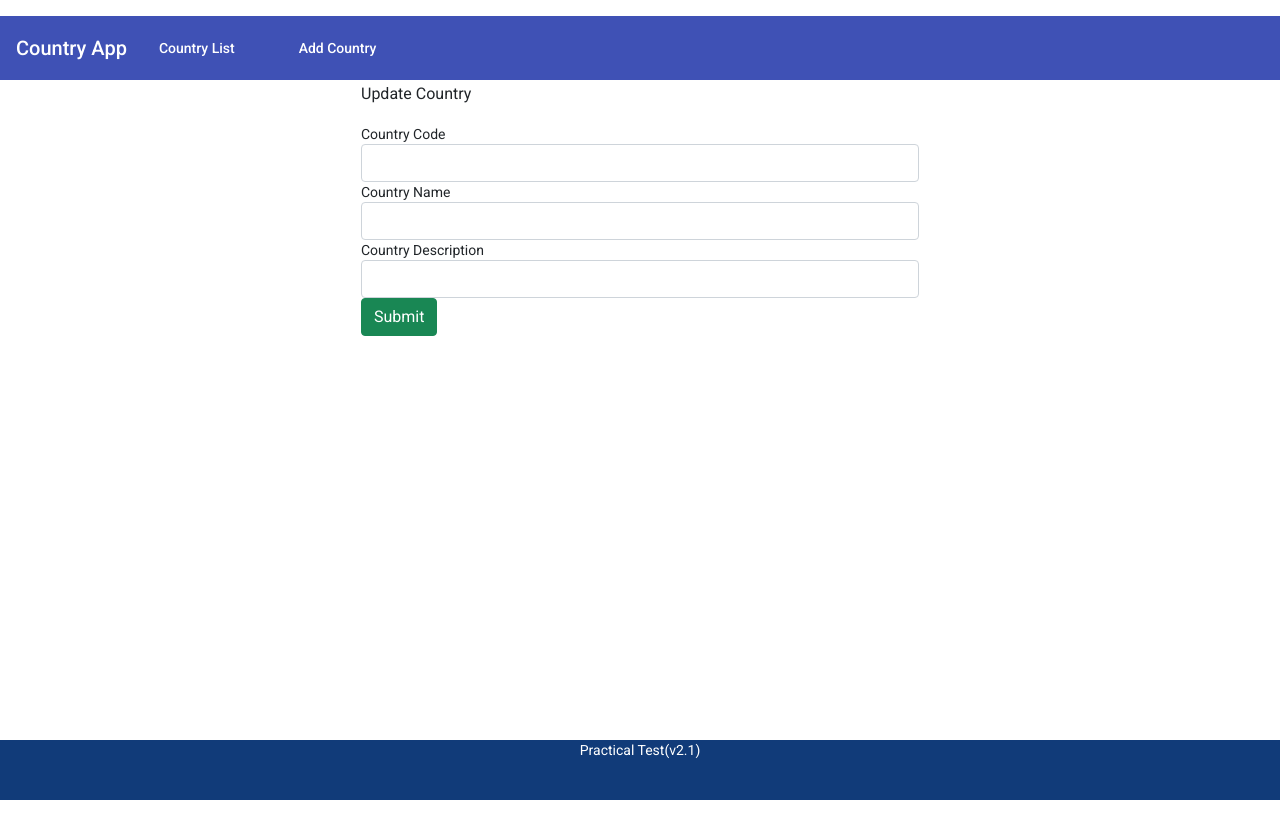
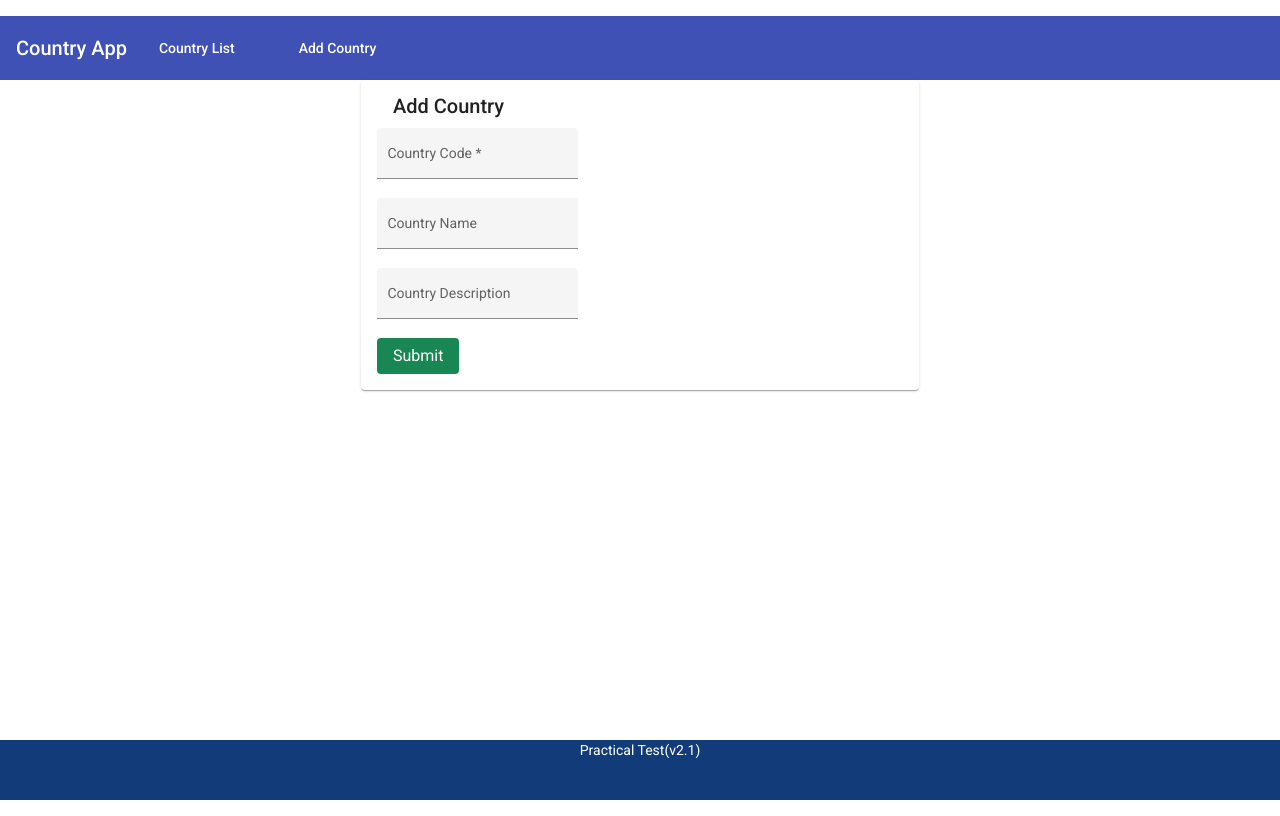
Before and after one commit to dilumini/PTest-Angular_Front_End, an Angular app: page /update-country/1 in a window 1280 px wide. Built offline with nearby package versions, Linux system fonts and the light colour scheme; no server answers.

Commit message:
connect angular frontend with springboot backend

```diff
--- a/src/app/update-country/update-country.component.html
+++ b/src/app/update-country/update-country.component.html
@@ -1,27 +1,50 @@
   <div class="col-md-6 offset-md-3">
-    <h3> Update Country </h3>
 
-    <form (ngSubmit) = "onSubmit()">
+        <mat-card>
+            <mat-card-header>
+                <mat-card-title>
+                    Add Country
+                </mat-card-title>
+             </mat-card-header>
+
+            <mat-card-content>
+
+                <form (ngSubmit) = "onSubmit()"  #addcountry=ngForm>
 
                     <div class="form-group">
-            <label> Country Code</label>
-            <input type="text" class ="form-control" id = "countryCode"
-                [(ngModel)] = "country.countryCode" name = "countryCode">
+                    <mat-form-field class="full-width" appearance="fill"  >
+                        <mat-label>Country Code</mat-label>
+                        <input matInput placeholder="Country Code" required
+                        [(ngModel)] = "country.countryCode" name="countryCode" #name="ngModel">
+                    </mat-form-field>
                     </div>
 
                     <div class="form-group">
-            <label> Country Name</label>
-            <input type="text" class ="form-control" id = "countryName"
-                [(ngModel)] = "country.countryName" name = "countryName">
+                    <mat-form-field class="full-width" appearance="fill">
+                        <mat-label>Country Name</mat-label>
+                        <input matInput placeholder="Country Name"
+                         [(ngModel)] = "country.countryName" [ngModelOptions]="{standalone: true}">
+                    </mat-form-field>
                 </div>
 
                 <div class="form-group">
-            <label> Country Description</label>
-            <input type="text" class ="form-control" id = "countryDesc"
-                [(ngModel)] = "country.countryDesc" name = "countryDesc">
+                    <mat-form-field class="full-width" appearance="fill">
+                        <mat-label>Country Description</mat-label>
+                        <input matInput placeholder="Country Description"
+                        [(ngModel)] = "country.countryDesc" [ngModelOptions]="{standalone: true}">
+                    </mat-form-field>
                 </div>
 
-        <button class = "btn btn-success" type ="submit">Submit</button>
+                    <button mat-button type="submit" class="btn btn-success">Submit</button>
+
+                    <!-- <button mat-button type="submit" >Submit</button>  -->
+                 <!-- <button class = "btn btn-success" type ="submit">Submit</button> -->
+
+
 
                 </form>
+
+            </mat-card-content>
+        </mat-card>
+
         </div>
```
Lines whose indentation alone changed are shown as unchanged.
